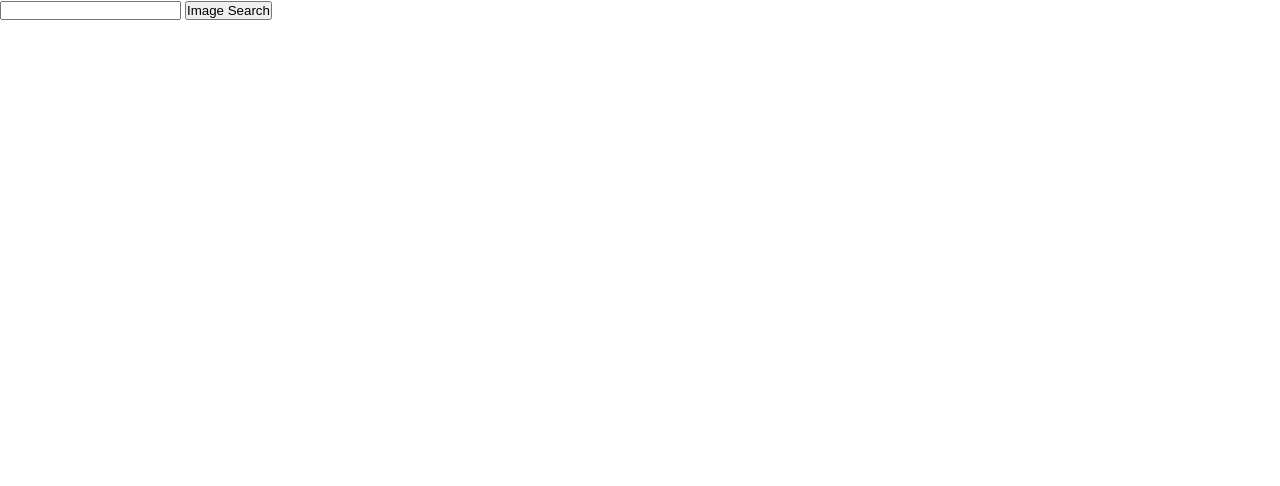
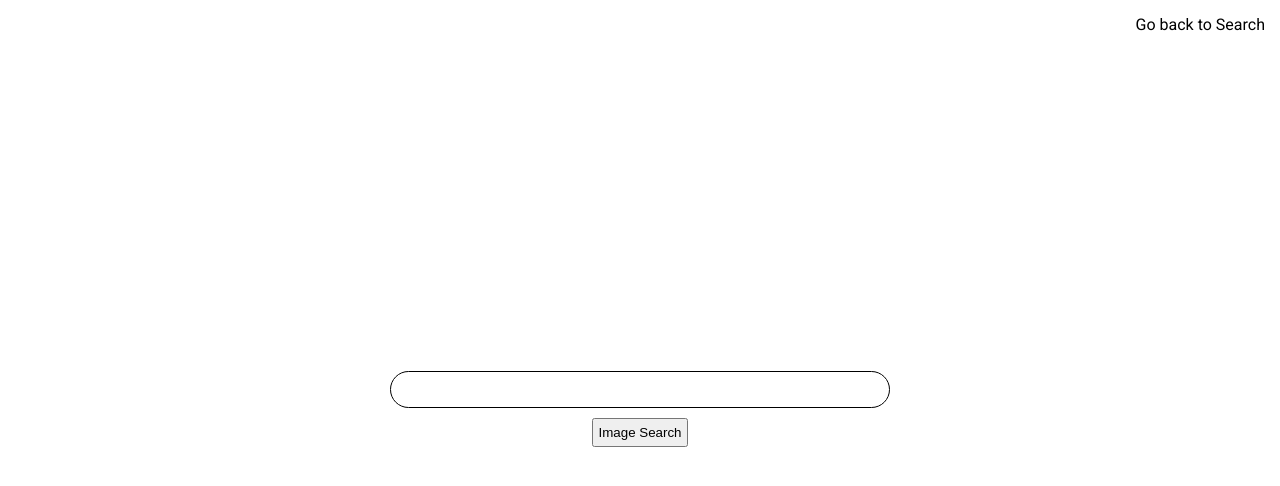
Before and after one commit to kamlocicho/CS50-project-0, a plain HTML site: page images.html in a window 1280 px wide. Drawn offline with Linux system fonts and the light colour scheme.

Commit message:
images page done

```diff
--- a/images.html
+++ b/images.html
@@ -8,11 +8,19 @@
 </head>
 
 <body>
-    <form action="https://google.com/search">
-        <input type="text" name="q" class="searchbar">
-        <input hidden="true" name="tbm" value="isch">
-        <input type="submit" value="Image Search" class="searchbutton">
-    </form>
+    <nav class="navbar">
+        <a href="./index.html">Go back to Search</a>
+    </nav>
+
+    <div class="container">
+        <form action="https://google.com/search">
+            <input type="text" name="q">
+            <input hidden="true" name="tbm" value="isch">
+            <div>
+                <input type="submit" value="Image Search">
+            </div>
+        </form>
+    </div>
 </body>
 
 </html>
--- a/styles.scss
+++ b/styles.scss
@@ -48,11 +48,12 @@ body {
             display: flex;
             width: 100%;
             justify-content: center;
-
-            input {
-                margin: 0 10px;
-                padding: 5px;
-            }
         }
     }
 }
+
+input[type="submit"] {
+    max-width: 300px;
+    margin: 0 10px;
+    padding: 5px;
+}
```
Also changed, not shown: styles.css, 1 other file.
